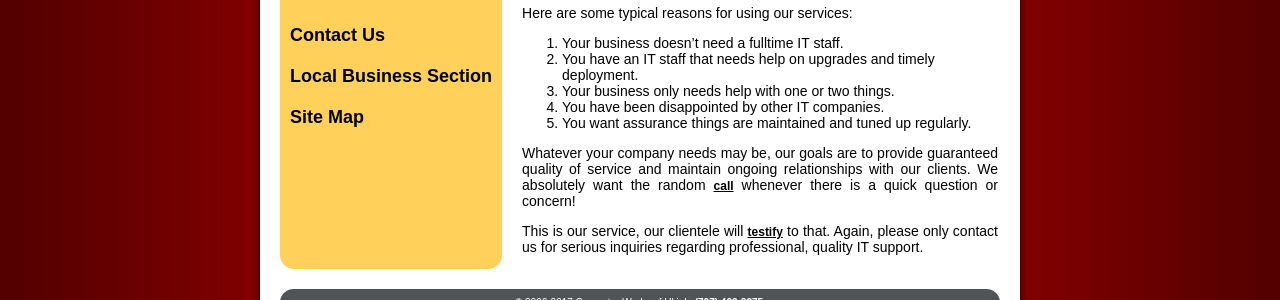
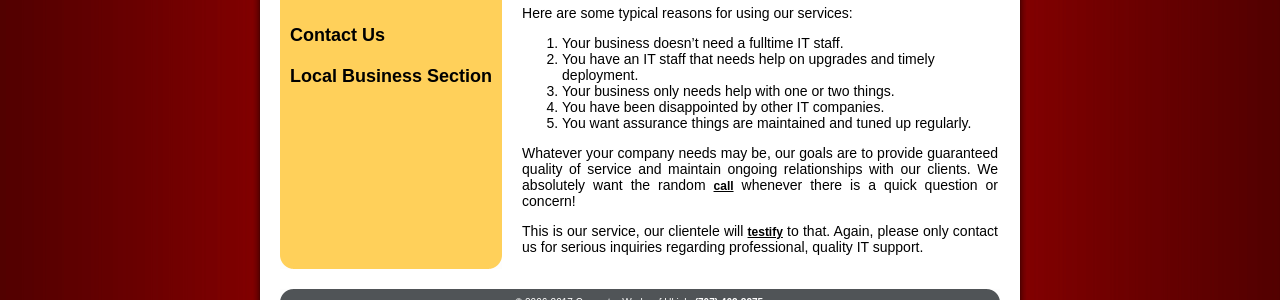
Before and after one commit to ukiahcomputerworks/computerworksofukiah.com, a Jekyll site: the page built from index.html, in a window 1280 px wide. Shown: the part 438-738 px from the top of the page. Built offline with Jekyll 4.4.1, drawn with Linux system fonts in a browser that asks for light colours.

Commit message:
Update default.html

```diff
--- a/_layouts/default.html
+++ b/_layouts/default.html
@@ -22,7 +22,6 @@
                     <div class="sidebar-button"><a href="/certifications/" title="Education and Experience">Certifications</a></div>
                     <div class="sidebar-button"><a href="/contact/" title="Submit A Request For Service!">Contact Us</a></div>
                     <div class="sidebar-button"><a href="/local/">Local Business Section</a></div>
-                    <div class="sidebar-button"><a href="/sitemap/" title="Site Map">Site Map</a></div>
                   </div>
                 </div>
               </div>
```
